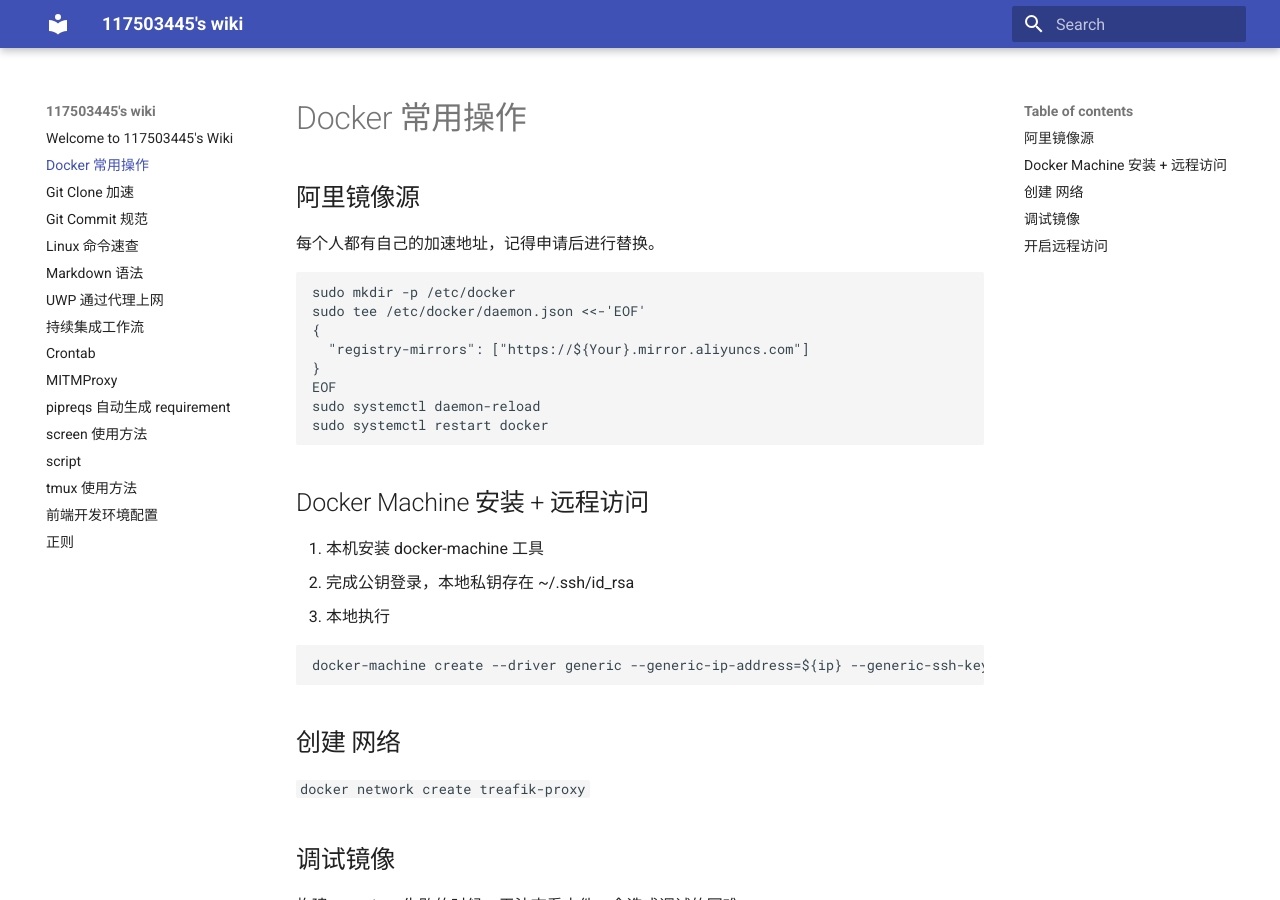
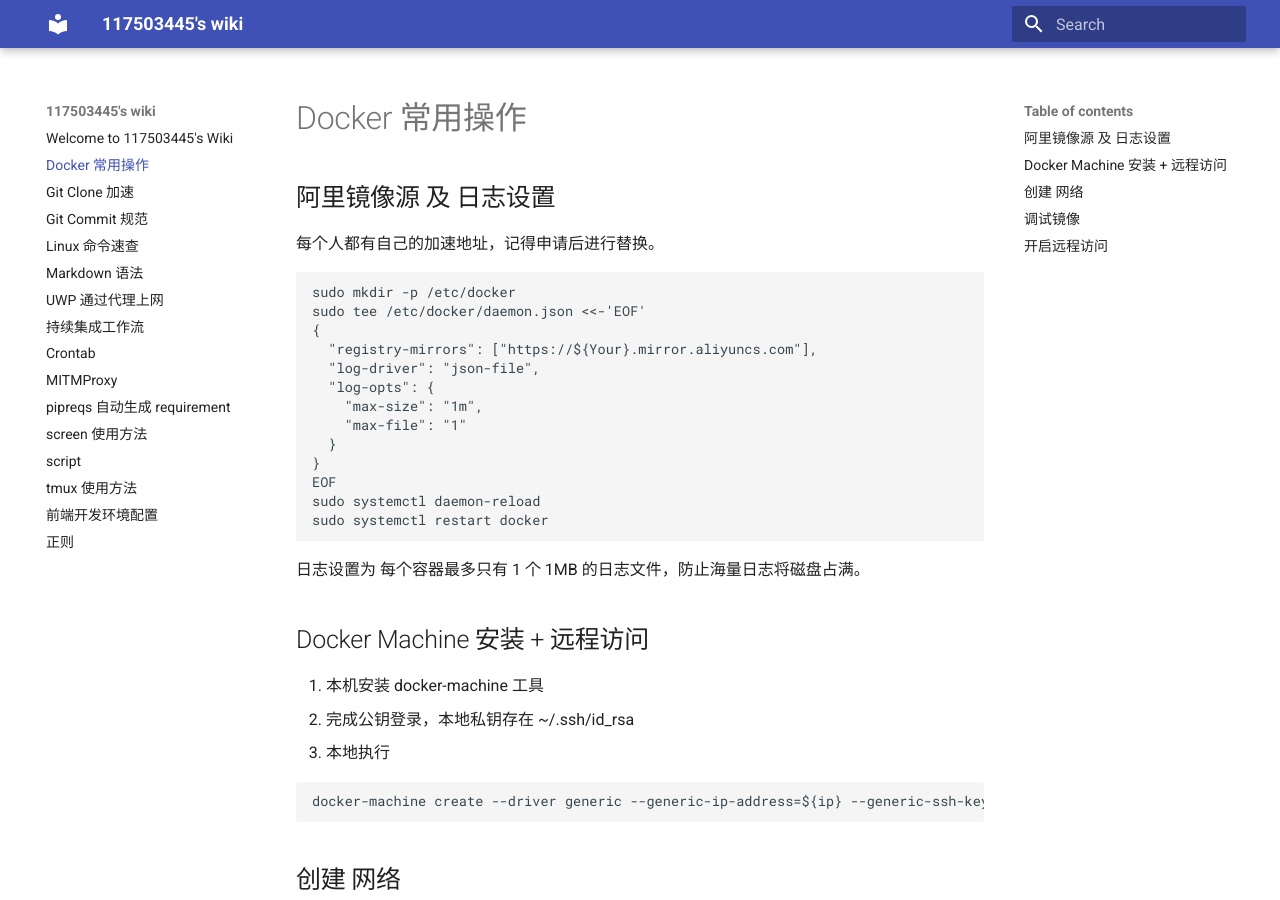
Before and after one commit to 117503445/wiki, an MkDocs documentation site: the page built from docs/Docker 常用操作.md, in a window 1280 px wide and 900 px high. Built offline with MkDocs 1.6.1 and Material for MkDocs 9.7.7, drawn with Linux system fonts in a browser that asks for light colours.

Commit message:
Update Docker 常用操作.md

````diff
--- a/docs/Docker 常用操作.md
+++ b/docs/Docker 常用操作.md
@@ -1,6 +1,6 @@
 # Docker 常用操作
 
-## 阿里镜像源
+## 阿里镜像源 及 日志设置
 
 每个人都有自己的加速地址，记得申请后进行替换。
 
@@ -8,12 +8,19 @@
 sudo mkdir -p /etc/docker
 sudo tee /etc/docker/daemon.json <<-'EOF'
 {
-  "registry-mirrors": ["https://${Your}.mirror.aliyuncs.com"]
+  "registry-mirrors": ["https://${Your}.mirror.aliyuncs.com"],
+  "log-driver": "json-file",
+  "log-opts": {
+    "max-size": "1m",
+    "max-file": "1"
+  }
 }
 EOF
 sudo systemctl daemon-reload
 sudo systemctl restart docker
 ```
+
+日志设置为 每个容器最多只有 1 个 1MB 的日志文件，防止海量日志将磁盘占满。
 
 ## Docker Machine 安装 + 远程访问
 
````
